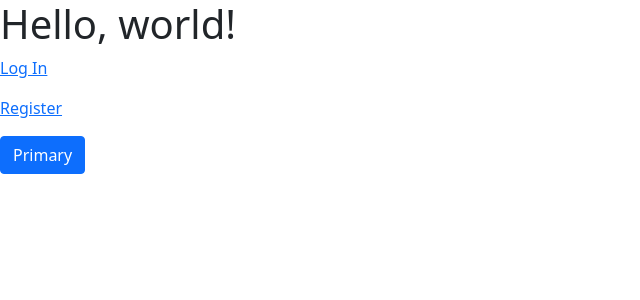
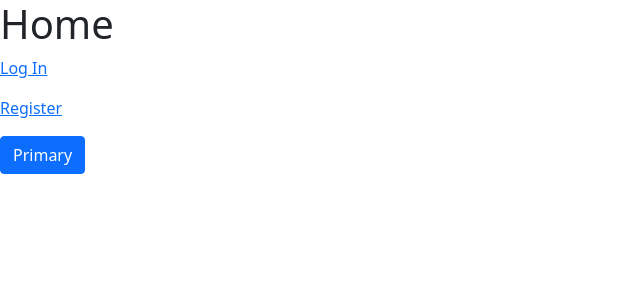
Before and after one commit to erwinagpasa/Logistics-Management-System, a Django app: page / in a window 1280 px wide. Shown: the top 300 px of the page, without its empty margins (0-640 px from the left). Run offline with Django 4.2, Linux system fonts and the light colour scheme.

Commit message:
fixing urls

```diff
--- a/config/settings.py
+++ b/config/settings.py
@@ -154,6 +154,7 @@ ACCOUNT_EMAIL_VERIFICATION = True
 ACCOUNT_EMAIL_REQUIRED = True
 # Bypassing (You are about to sign in using a third party account from Google.) Page
 SOCIALACCOUNT_LOGIN_ON_GET=True
+LOGIN_REDIRECT_URL = "/dashboard/"
 
 EMAIL_BACKEND = 'django.core.mail.backends.console.EmailBackend'
 # NO NEED JUST Setup in Admin http://127.0.0.1:8000/admin/socialaccount/socialapp/add/
--- a/config/urls.py
+++ b/config/urls.py
@@ -5,8 +5,7 @@ from django.views.generic import TemplateView
 # from django.contrib.auth import views as auth_views
 
 urlpatterns = [
-  path('', include('core.urls')),
-  path('', TemplateView.as_view(template_name="dashboard/index.html")),
+  path('', include('core.urls')), #Match everything in core app
   path('admin/', admin.site.urls),
   path('accounts/', include('allauth.urls')),
 ]
--- a/core/urls.py
+++ b/core/urls.py
@@ -4,5 +4,7 @@ from . import views
 
 
 urlpatterns = [
+  path('', views.home, name="home"),
   path('accounts/profile/', views.profile, name="profile"),
+  path('dashboard/', views.dashboard, name='dashboard'),
 ]
--- a/core/views.py
+++ b/core/views.py
@@ -1,5 +1,13 @@
 from django.shortcuts import render
 from django.contrib.auth.decorators import login_required
+
+
+def home(request):
+  return render(request, 'home.html')
+
+@login_required(login_url="/accounts/login/")
+def dashboard(request):
+  return render(request, 'dashboard/index.html')
 
 @login_required(login_url="/accounts/login/")
 def profile(request):
--- a/templates/dashboard/index.html
+++ b/templates/dashboard/index.html
@@ -2,19 +2,11 @@
 {% load static %}
 {% block content %}
 
-<h1>Hello, world!</h1>
-{% if user.is_authenticated %}
+<h1>Dashboard</h1>
 
 <p>Welcome, {{ user.username }}</p>
 <a href="{% url 'account_logout' %}">Log Out</a>
 <button type="button" class="btn btn-primary">Primary</button>
 
-{% else %}
-
-<p><a href="{% url 'account_login' %}">Log In</a></p>
-<p><a href="{% url 'account_signup' %}">Register</a></p>
-<button type="button" class="btn btn-primary">Primary</button>
-
-{% endif %}
 
 {% endblock%}
--- /dev/null
+++ b/templates/home.html
@@ -0,0 +1,20 @@
+{% extends 'components/base.html'%}
+{% load static %}
+{% block content %}
+
+<h1>Home</h1>
+{% if user.is_authenticated %}
+
+<p>Welcome, {{ user.username }}</p>
+<a href="{% url 'account_logout' %}">Log Out</a>
+<button type="button" class="btn btn-primary">Primary</button>
+
+{% else %}
+
+<p><a href="{% url 'account_login' %}">Log In</a></p>
+<p><a href="{% url 'account_signup' %}">Register</a></p>
+<button type="button" class="btn btn-primary">Primary</button>
+
+{% endif %}
+
+{% endblock%}
```
